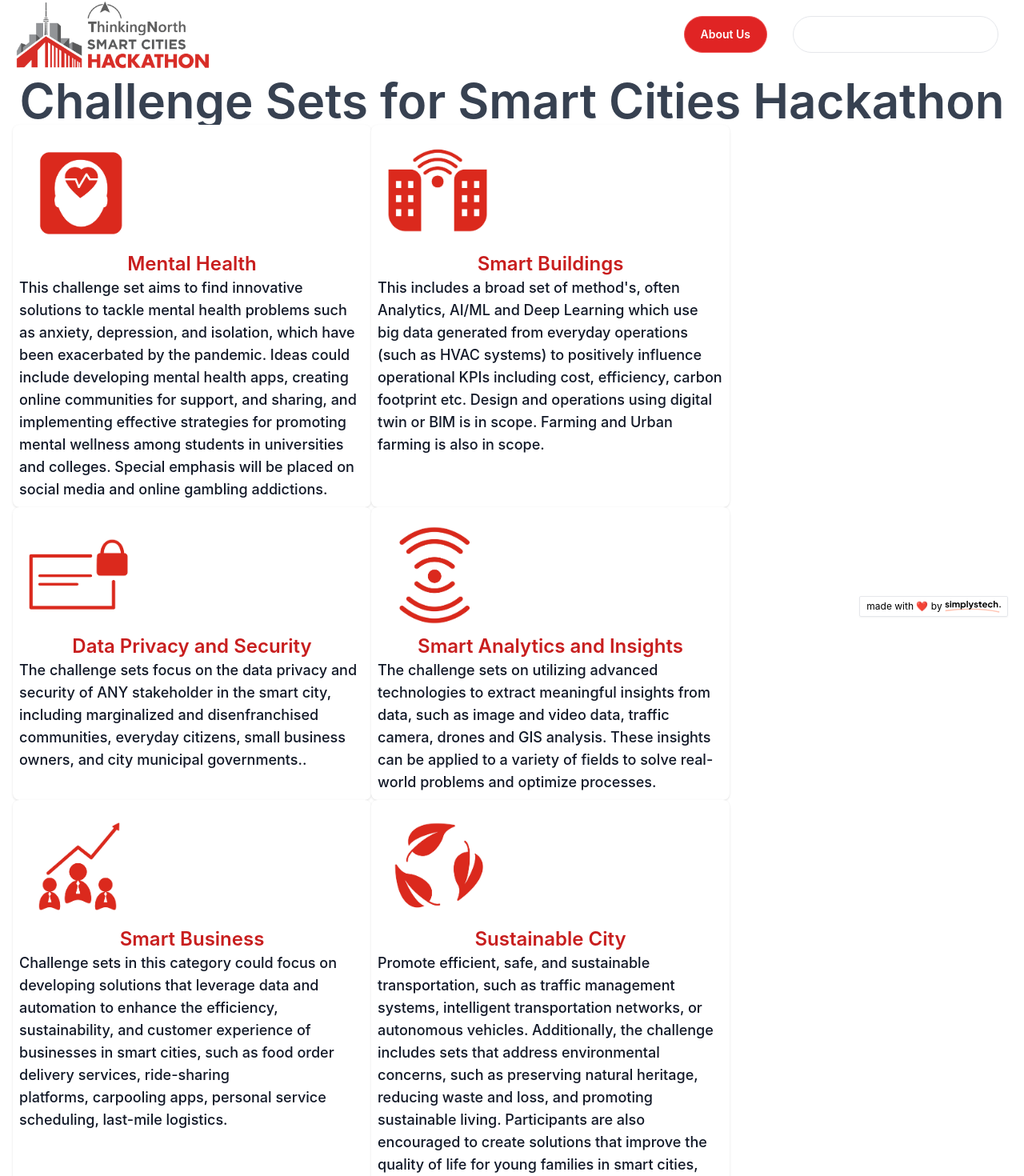
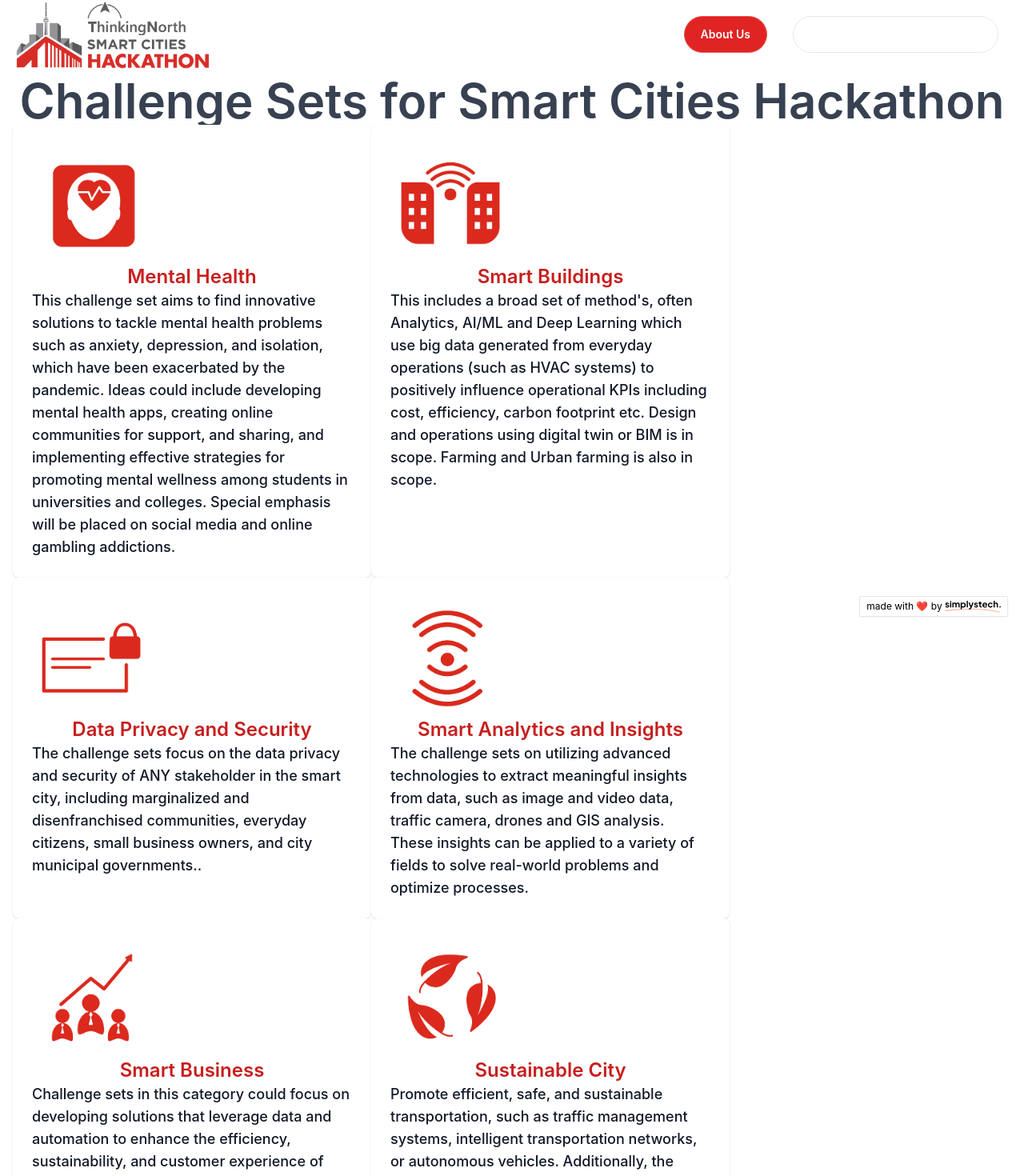
Before and after one commit to ksorathiya/seneca-hackathon-2023, a Next.js app: page /challengesets in a window 1280 px wide. Shown: the part 9-1479 px from the top of the page at 80% size. Built offline with nearby package versions, Linux system fonts and the light colour scheme.

Commit message:
padding fixed

```diff
--- a/pages/challengesets.js
+++ b/pages/challengesets.js
@@ -22,7 +22,7 @@ function Challenge(params) {
                     <h2 class="mb-20 font-heading font-sans font-semibold text-6xl sm:text-7xl text-gray-700 text-center">Challenge Sets for Smart Cities Hackathon</h2>
                     <div class="flex flex-wrap -m-4">
                         <div class="w-full m-4 md:w-1/3 p-2 block max-w-md bg-white border border-gray-500 border-0 border-b-4 rounded-lg shadow hover:bg-gray-200">
-                            <div class="md:max-w-md mx-auto text-center">
+                            <div class="md:max-w-md mx-auto text-center p-4">
                             <Image
                                     src="/assets/Mental health icon.jpg"
                                     height={150}
@@ -33,7 +33,7 @@ function Challenge(params) {
                             </div>
                         </div>
                         <div class="w-full md:w-1/3 m-4 p-2 block max-w-md bg-white border border-gray-500 border-0 border-b-4 rounded-lg shadow hover:bg-gray-200">
-                            <div class="md:max-w-md mx-auto text-center">
+                            <div class="md:max-w-md mx-auto text-center p-4">
                             <Image
                                     src="/assets/Smart buildings icon.jpg"
                                     height={150}
@@ -44,7 +44,7 @@ function Challenge(params) {
                             </div>
                         </div>
                         <div class="w-full md:w-1/3 m-4 p-2 block max-w-md bg-white border border-gray-500 border-0 border-b-4 rounded-lg shadow hover:bg-gray-200">
-                            <div class="md:max-w-md mx-auto text-center">
+                            <div class="md:max-w-md mx-auto text-center p-4">
                                 <Image
                                     src="/assets/Data privacy icon.jpg"
                                     height={150}
@@ -54,7 +54,7 @@ function Challenge(params) {
                                 <p class="font-heading text-left font-medium text-lg text-gray-900">The challenge sets focus on the data privacy and security of ANY stakeholder in the smart city, including marginalized and disenfranchised communities, everyday citizens, small business owners, and city municipal governments..</p>        </div>
                         </div>
                         <div class="w-full md:w-1/3 m-4 p-2 block max-w-md bg-white border border-gray-500 border-0 border-b-4 rounded-lg shadow hover:bg-gray-200">
-                            <div class="md:max-w-md mx-auto text-center">
+                            <div class="md:max-w-md mx-auto text-center p-4">
                             <Image
                                     src="/assets/Smart Analysis.jpg"
                                     height={150}
@@ -64,7 +64,7 @@ function Challenge(params) {
                                 <p class="font-heading text-left font-medium text-lg text-gray-900">The challenge sets on utilizing advanced technologies to extract meaningful insights from data, such as image and video data, traffic camera, drones and GIS analysis. These insights can be applied to a variety of fields to solve real-world problems and optimize processes.</p>        </div>
                         </div>
                         <div class="w-full md:w-1/3 m-4 p-2 block max-w-md bg-white border border-gray-500 border-0 border-b-4 rounded-lg shadow hover:bg-gray-200">
-                            <div class="md:max-w-md mx-auto text-center">
+                            <div class="md:max-w-md mx-auto text-center p-4">
                             <Image
                                     src="/assets/Smart businesses icon.jpg"
                                     height={150}
@@ -74,7 +74,7 @@ function Challenge(params) {
                                 <p class="font-heading text-left font-medium text-lg text-gray-900">Challenge sets in this category could focus on developing solutions that leverage data and automation to enhance the efficiency, sustainability, and customer experience of businesses in smart cities, such as food order delivery services, ride-sharing platforms, carpooling apps, personal service scheduling, last-mile logistics.</p>        </div>
                         </div>
                         <div class="w-full md:w-1/3 m-4 p-2 block max-w-md bg-white border border-gray-500 border-0 border-b-4 rounded-lg shadow hover:bg-gray-200">
-                            <div class="md:max-w-md mx-auto text-center">
+                            <div class="md:max-w-md mx-auto text-center p-4">
                             <Image
                                     src="/assets/Sustainable city icon.jpg"
                                     height={150}
```
